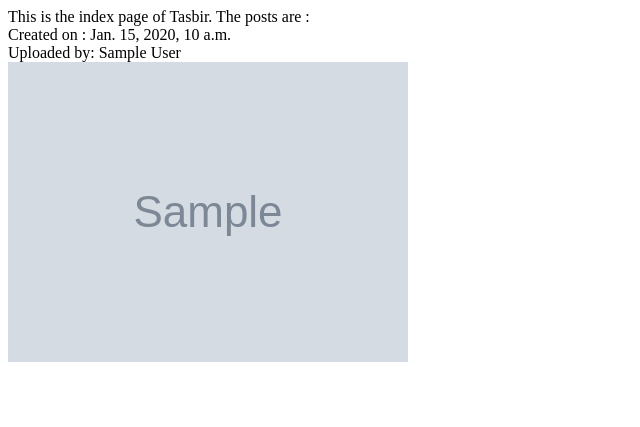
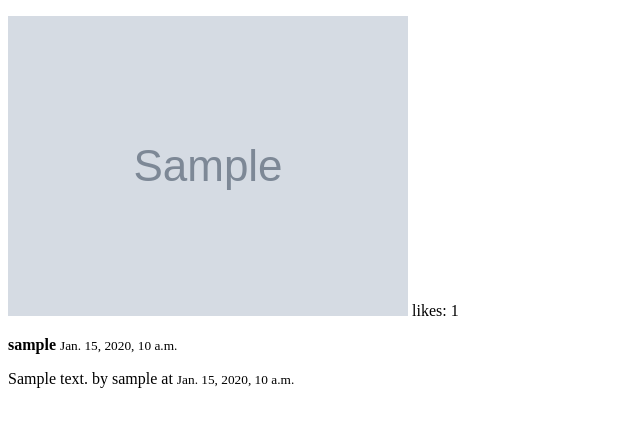
Before and after one commit to shashank-thapa/tasbir, a Django app: page /photo/ in a window 1280 px wide. Shown: the top 427 px of the page, without its empty margins (0-640 px from the left). Run offline with Django 3.2, Linux system fonts and the light colour scheme; tables that the repository leaves empty hold one stand-in row (values such as "Sample post"); grey boxes marked "Sample" are stand-in pictures.

Commit message:
card&comments

```diff
--- a/photo_app/models.py
+++ b/photo_app/models.py
@@ -18,4 +18,4 @@ class CommentModel(models.Model):
     created = models.DateTimeField(auto_now_add = True)
     text = models.TextField()
     commented_by = models.ForeignKey(UserModel, on_delete = models.CASCADE)
-    parent_post = models.ForeignKey(PostModel, on_delete = models.CASCADE)
+    parent_post = models.ForeignKey(PostModel, on_delete = models.CASCADE, name='comments')
--- a/photo_app/templates/photo_app/index.html
+++ b/photo_app/templates/photo_app/index.html
@@ -5,11 +5,20 @@
 {% endblock %}
 
 {% block main_content %}
-    This is the index page of Tasbir.
-    The posts are :<br>
     {% for post in posts%}
-        Created on : {{post.created}} <br>
-        Uploaded by: {{post.uploaded_by.display_name}} <br>
-        <img style="width: 400px" src='{{post.image.url}}'><br>
+        <div class="card mx-auto" style="width: 50rem;">
+            <p class="one"><img  src="{{post.image.url}}" class="card-img-top img-thumbnail" alt="...">
+                <h11>likes: {{post.likes}}</h11>
+            </p>
+            <div class="card-body">
+                <h7 class="card-title"><b>{{post.uploaded_by}}</b></h7>
+                <h15><small>{{post.created}}</small></h15><br>
+            <p class="card-text">
+                {% for comment in comments%}
+                    <h7>{{comment.text}}</h7> by <h10>{{comment.commented_by}} at <small>{{comment.created}}</small></h10><br>
+                {% endfor %}
+            </p>
+            </div>
+        </div> <br>
     {%endfor%}
 {% endblock %}
--- a/photo_app/views.py
+++ b/photo_app/views.py
@@ -1,14 +1,17 @@
 from django.shortcuts import render
 from .models import PostModel
+from .models import CommentModel
 
 # Create your views here.
 def index(request):
 
     allpost = PostModel.objects.all()
+    comment = CommentModel.objects.all()
 
     d = {
 
-        'posts': allpost
+        'posts': allpost,
+        'comments': comment
 
     }
 
```
